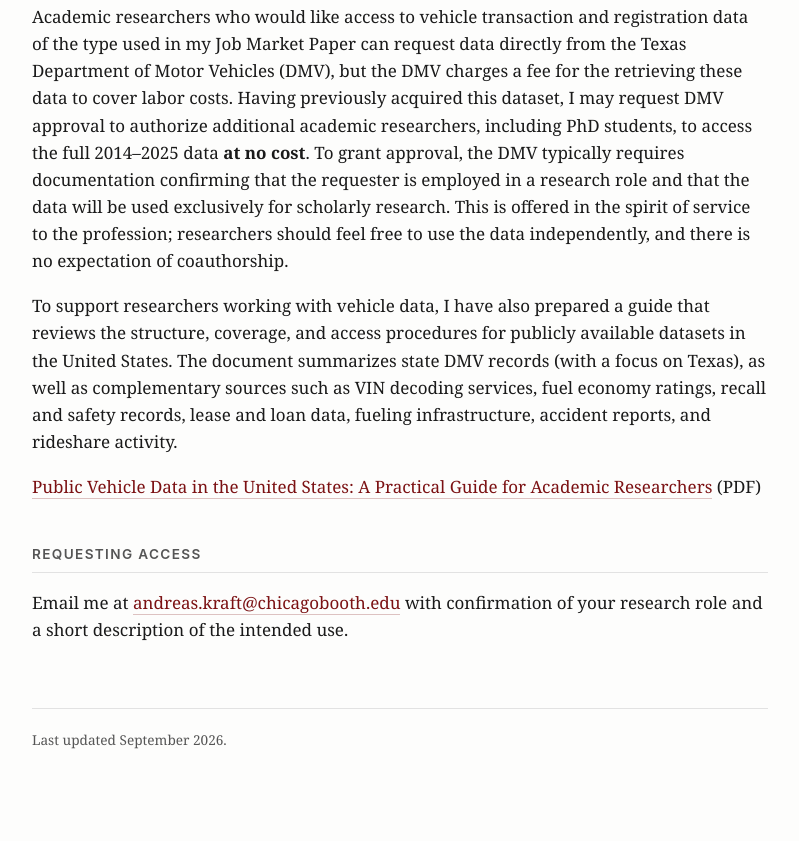
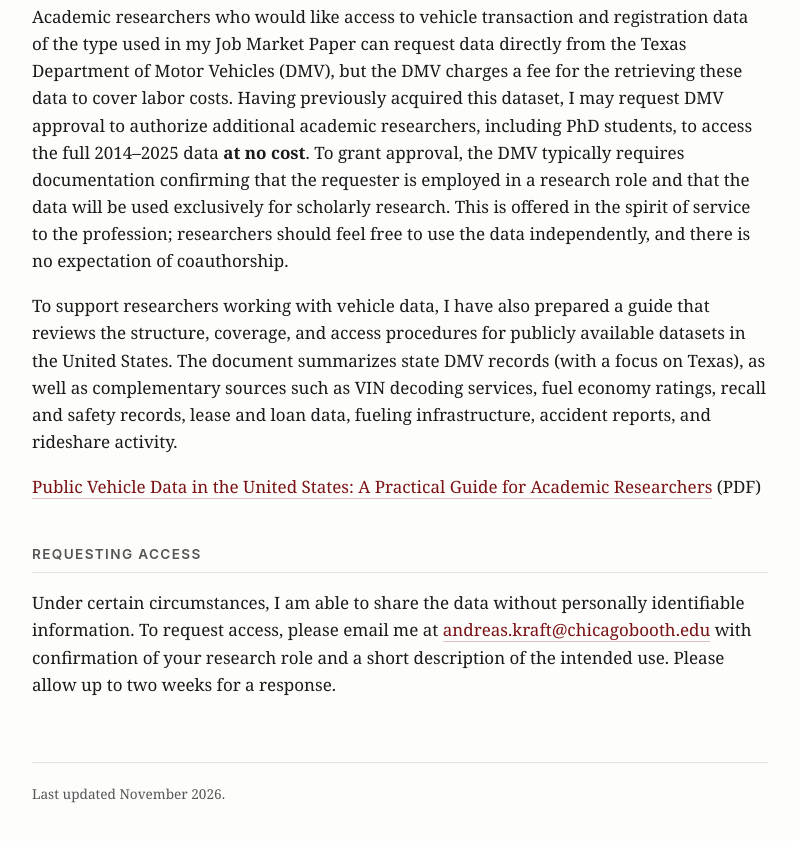
Before and after one commit to KrAndreas/KrAndreas.github.io, a plain HTML site: page data.html in a window 1280 px wide. Shown: the part 303-1144 px from the top of the page, without its empty margins (240-1039 px from the left). Drawn offline with Linux system fonts and the light colour scheme.

Commit message:
Revise data-access request text

```diff
--- a/data.html
+++ b/data.html
@@ -58,12 +58,14 @@ for Academic Researchers</a> (PDF)</p>
 
 <h2>Requesting Access</h2>
 
-<p>Email me at
+<p>Under certain circumstances, I am able to share the data without personally
+identifiable information. To request access, please email me at
 <a href="mailto:andreas.kraft@chicagobooth.edu">andreas.kraft@chicagobooth.edu</a>
-with confirmation of your research role and a short description of the intended use.</p>
+with confirmation of your research role and a short description of the intended use.
+Please allow up to two weeks for a response.</p>
 
 <footer class="site">
-  Last updated September 2026.
+  Last updated November 2026.
 </footer>
 
 </div>
```
